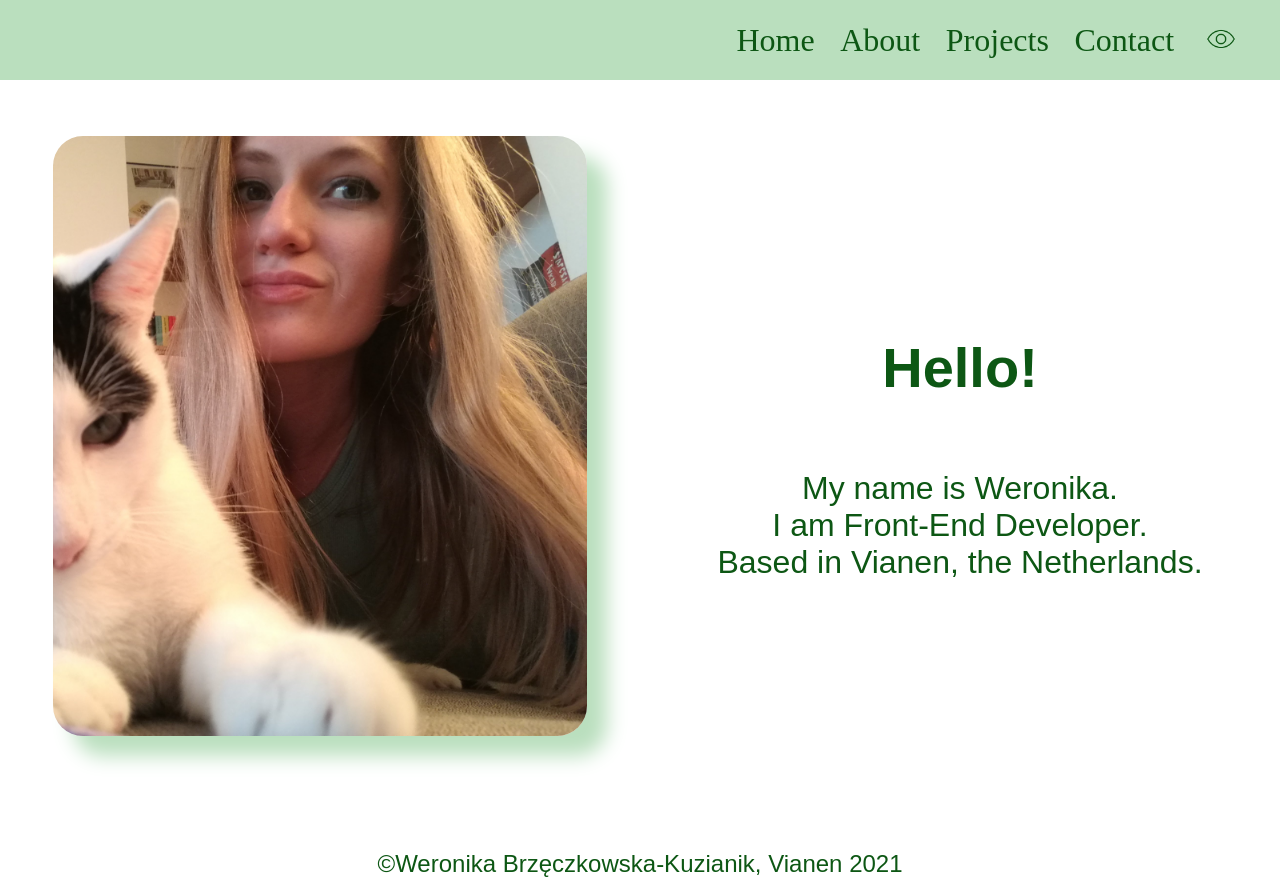
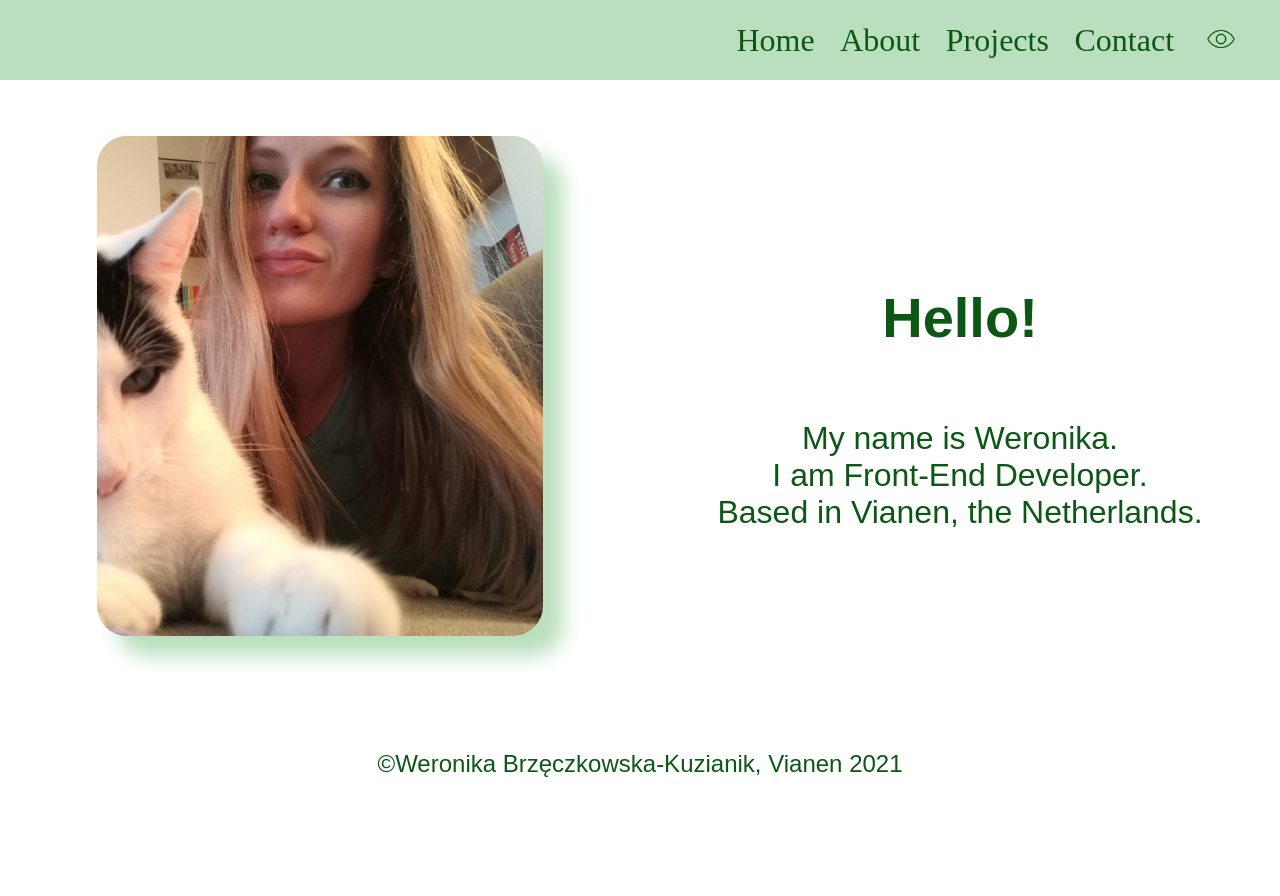
Before and after one commit to brzeczkowskaw/portfolio, a React (Create React App) app: page /#/ in a window 1280 px wide. After the commit the page ends 800 px from the top, so only its background shows below. Built offline with nearby package versions, Linux system fonts and the light colour scheme; a web font is replaced by a local one.

Commit message:
Add style changes

```diff
--- a/src/components/BigPicture/BigPicture.module.scss
+++ b/src/components/BigPicture/BigPicture.module.scss
@@ -1,7 +1,4 @@
 .picture {
-    height: 600px;
-    box-shadow: 20px 20px 20px #BADFBE;
-    border-radius: 30px;
 
     @media (max-width: 450px) {
         height: 200px;
@@ -20,4 +17,10 @@
         box-shadow: 10px 10px 10px #BADFBE;
         border-radius: 20px;
     }
+
+    @media (min-width: 1051px) {
+        height: 500px;
+        box-shadow: 20px 20px 20px #BADFBE;
+        border-radius: 30px;
+    }
 }
--- a/src/components/Skills/Skills.js
+++ b/src/components/Skills/Skills.js
@@ -2,13 +2,13 @@ import React from 'react';
 import TextLight from '../TextLight';
 
 
-import {skills, items, image } from './Skills.module.scss';
+import {skills, items} from './Skills.module.scss';
 
 const Skills = ({text, image}) => {
     return (
         <div className={skills}>
             <div className={items}>
-              <img className={image} src={image} alt={text} height="50%" />
+              <img  src={image} alt={text} height="50%" />
               <TextLight text={text} fontsize="3vh" />
             </div>
         </div>
--- a/src/components/Skills/Skills.module.scss
+++ b/src/components/Skills/Skills.module.scss
@@ -39,9 +39,3 @@
         margin-top: 10px;
     }
 }
-
-.image {
-    @media (max-width: 450px) {
-        height: 5px;
-    }
-}
--- a/src/index.js
+++ b/src/index.js
@@ -7,7 +7,7 @@ import App from './App';
 
 ReactDOM.render(
   <React.StrictMode>
-    <HashRouter basename={process.env.PUBLIC_URL}>
+    <HashRouter>
       <App />
     </HashRouter>
   </React.StrictMode>,
--- a/src/index.scss
+++ b/src/index.scss
@@ -14,7 +14,7 @@ body {
 }
 
 *::-webkit-scrollbar {
-  width: 10px;
+  width: 5px;
 }
 
 *::-webkit-scrollbar-track {
@@ -23,5 +23,5 @@ body {
 
 *::-webkit-scrollbar-thumb {
   background-color: #0D5714;
-  border-radius: 30px;
+  border-radius: 2px;
 }
```
